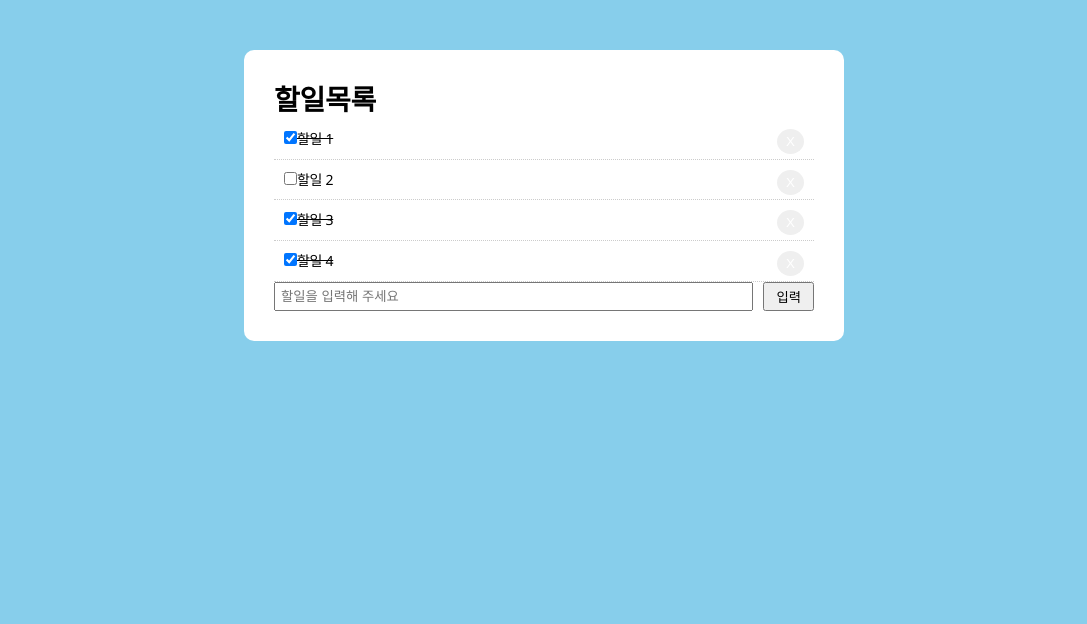
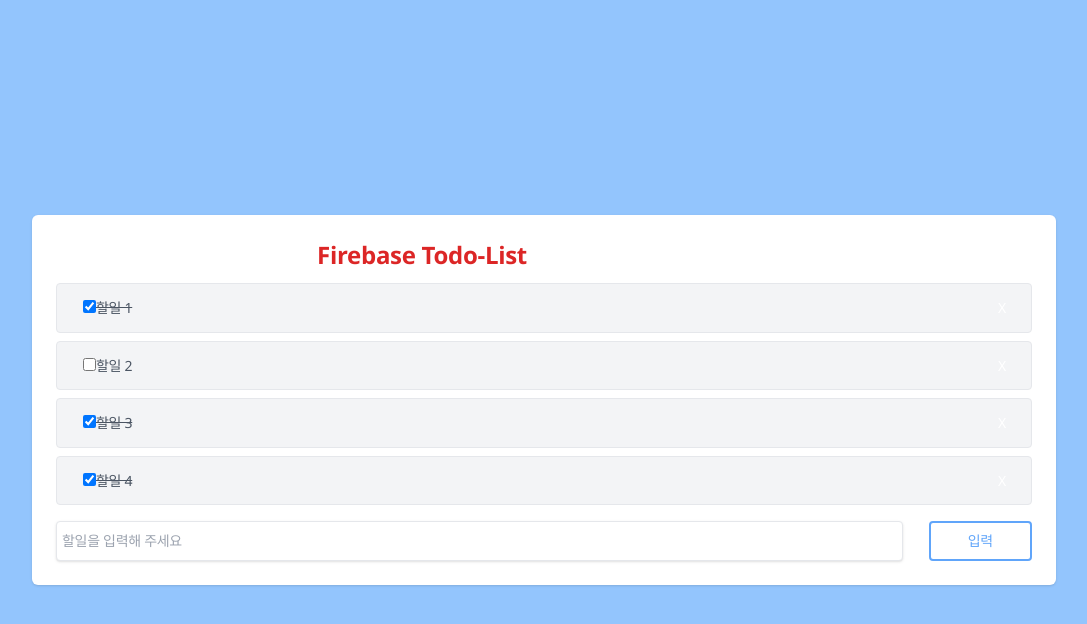
Before and after one commit to ELLY314/fb-todo, a React (Create React App) app: page / in a window 1280 px wide. Shown: the top 624 px of the page, without its empty margins (96-1183 px from the left). Built offline with nearby package versions, Linux system fonts and the light colour scheme.

Commit message:
feat : Tailwind 적용

```diff
--- a/package.json
+++ b/package.json
@@ -39,6 +39,7 @@
     "eslint-config-prettier": "^8.8.0",
     "eslint-plugin-react": "^7.32.2",
     "prettier": "^2.8.8",
-        "sass": "^1.63.3"
+    "sass": "^1.63.3",
+    "tailwindcss": "^3.3.2"
   }
 }
--- a/src/App.js
+++ b/src/App.js
@@ -14,11 +14,11 @@
   ]);
 
   return (
-    <>
-      <div className="container">
-        <div className="todo-block">
-          <div className="title">
-            <h1>할일목록</h1>
+    <div className="flex items-center justify-center w-screen h-screen bg-blue-300">
+      <div className="w-4/5 p-6 bg-white rounded-[6px] shadow">
+        <div>
+          <div className="flex justify-between mb-3">
+            <h1 className="text-center w-3/4 font-semibold text-2xl text-red-600">Firebase Todo-List</h1>
           </div>
           {/* 할일 목록 */}
           <List todoData={todoData} setTodoData={setTodoData} />
@@ -26,7 +26,7 @@
           <Form todoData={todoData} setTodoData={setTodoData} />
         </div>
       </div>
-    </>
+    </div>
   );
 }
 
--- a/src/components/Form.js
+++ b/src/components/Form.js
@@ -25,9 +25,9 @@
   };
   return (
     <div>
-      <form style={{ display: "flex", gap: "0 10px" }} onSubmit={handleSubmit}>
-        <input type="text" name="value" style={{ flex: "10", padding: "5px" }} placeholder="할일을 입력해 주세요" value={value} onChange={handleChange} />
-        <input type="submit" style={{ flex: "1" }} value="입력" />
+      <form className="flex pt-2" style={{ display: "flex", gap: "0 10px" }} onSubmit={handleSubmit}>
+        <input type="text" name="value" style={{ flex: "10", padding: "5px" }} placeholder="할일을 입력해 주세요" value={value} onChange={handleChange} className="w-full px-3 py-2 mr-4 text-gray-500 border rounded shadow" />
+        <input type="submit" style={{ flex: "1" }} value="입력" className="p-2 text-blue-400 border-2 border-blue-400 rounded hover:text-white hover:bg-blue-400" />
       </form>
     </div>
   );
--- a/src/components/List.js
+++ b/src/components/List.js
@@ -13,5 +13,5 @@
     </div>
   );
 };
-
+// 리랜더링 최적화를 위한 코드
 export default React.memo(List);
--- a/src/components/ListItem.js
+++ b/src/components/ListItem.js
@@ -14,7 +14,6 @@
   const getStyle = _completed => {
     return {
       padding: "10px",
-      borderBottom: "1px dotted #ccc",
       textDecoration: _completed ? "line-through" : "none",
     };
   };
@@ -42,15 +41,20 @@
     setTodoData(newTodoData);
   };
   return (
-    <div style={getStyle(item.completed)} key={item.id}>
+    <div className="flex items-center justify-between w-full mb-2 px-4 py-1 text-gray-600 bg-gray-100 border rounded ">
+      <div className="items-center" style={getStyle(item.completed)}>
         {/* defaultChecked : 체크박스에 기본체크 상태 설정 */}
         <input type="checkbox" defaultChecked={item.completed} onChange={() => handleCompleteChange(item.id)} />
         {item.title}
+      </div>
+
+      <div className="items-center">
         <button style={btnStyle} onClick={() => handleClick(item.id)}>
           X
         </button>
       </div>
+    </div>
   );
 };
-
-export default ListItem;
+// 리랜더링 최적화 적용
+export default React.memo(ListItem);
--- a/src/index.css
+++ b/src/index.css
@@ -1,4 +1,7 @@
 @charset "utf-8";
+@tailwind base;
+@tailwind components;
+@tailwind utilities;
 * {
   margin: 0;
   padding: 0;
--- /dev/null
+++ b/tailwind.config.js
@@ -0,0 +1,8 @@
+/** @type {import('tailwindcss').Config} */
+module.exports = {
+  content: ["./src/**/*.{html,js}"],
+  theme: {
+    extend: {},
+  },
+  plugins: [],
+};
```
Also changed, not shown: 1 other file (tests, documents, lock files or other folders). Lines whose indentation alone changed are shown as unchanged.
